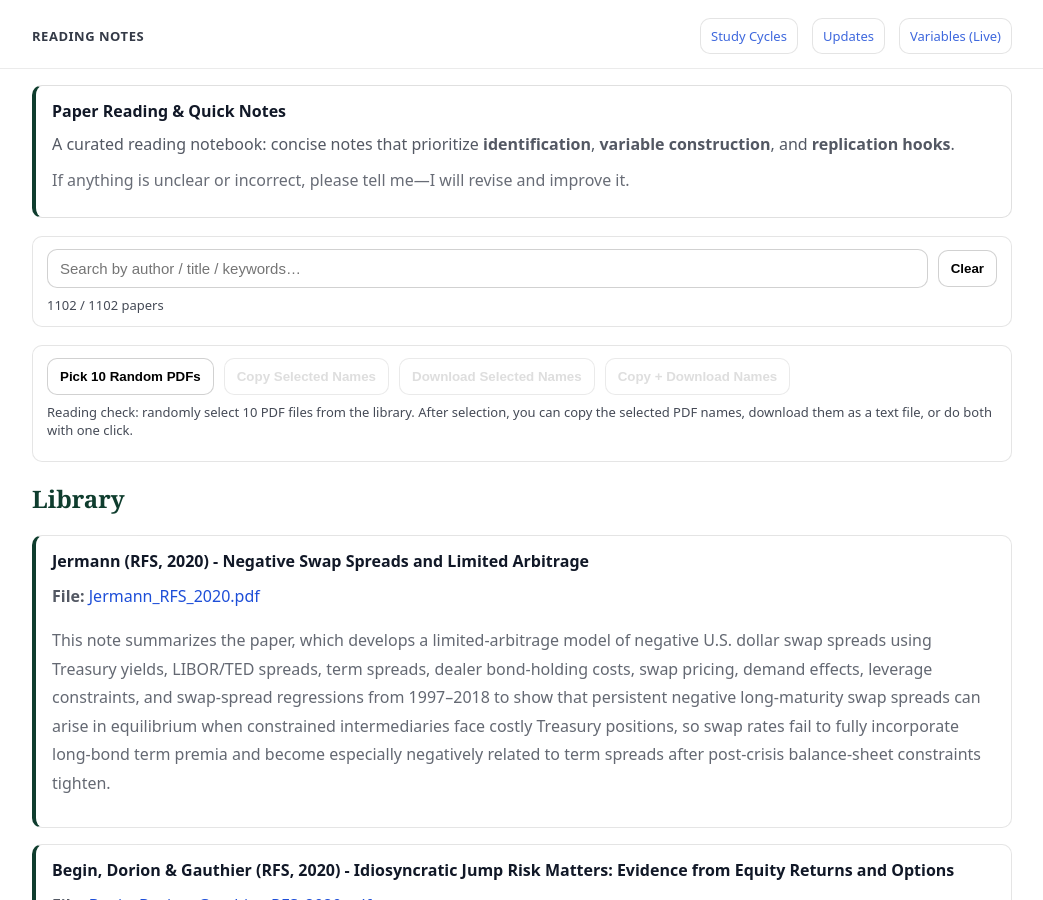
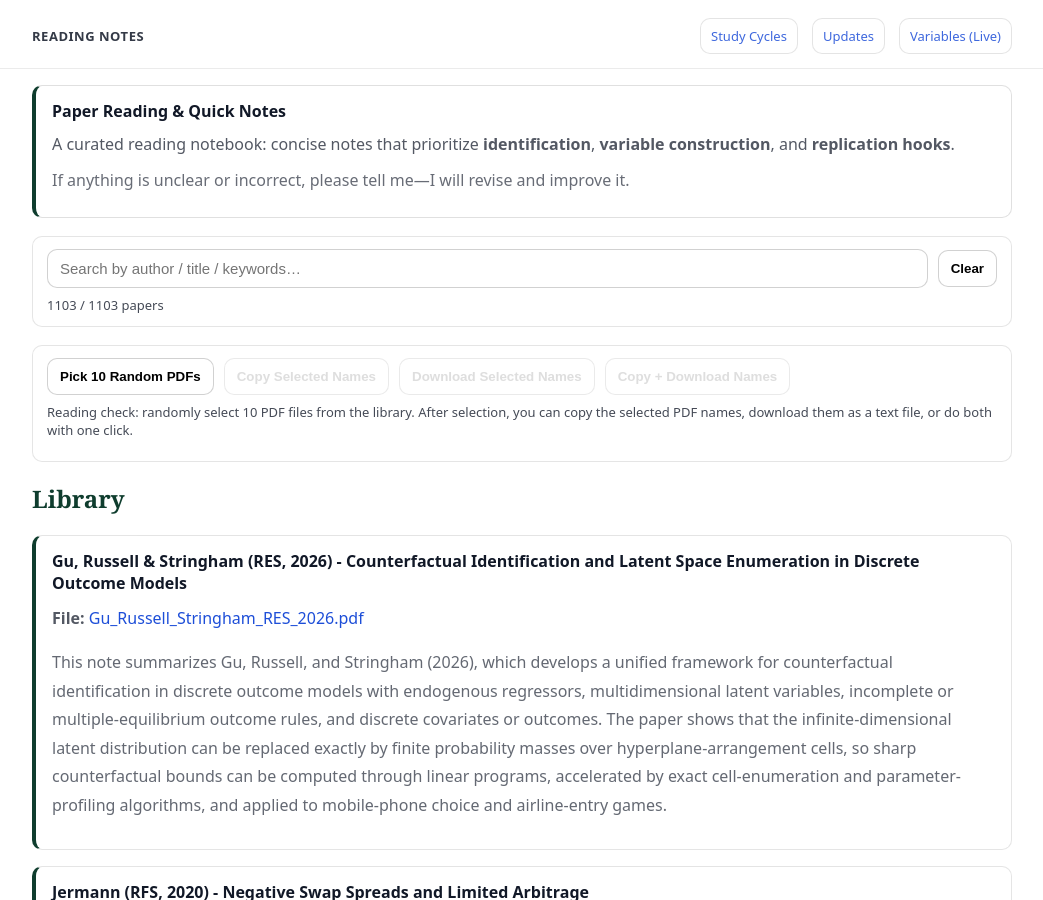
Before and after one commit to yaxinzn/study-archive, a Jekyll site: the page built from reading/index.md, in a window 1280 px wide and 900 px high. Shown: the whole window, without its empty margins (118-1161 px from the left). Built offline with Jekyll 4.4.1, drawn with Linux system fonts in a browser that asks for light colours.

Commit message:
Reading: add/update Gu_Russell_Stringham_RES_2026.pdf

```diff
--- a/_data/reading.yml
+++ b/_data/reading.yml
@@ -1,3 +1,7 @@
+- title: "Gu, Russell & Stringham (RES, 2026) - Counterfactual Identification and Latent Space Enumeration in Discrete Outcome Models"
+  file: "Gu_Russell_Stringham_RES_2026.pdf"
+  desc: "This note summarizes Gu, Russell, and Stringham (2026), which develops a unified framework for counterfactual identification in discrete outcome models with endogenous regressors, multidimensional latent variables, incomplete or multiple-equilibrium outcome rules, and discrete covariates or outcomes. The paper shows that the infinite-dimensional latent distribution can be replaced exactly by finite probability masses over hyperplane-arrangement cells, so sharp counterfactual bounds can be computed through linear programs, accelerated by exact cell-enumeration and parameter-profiling algorithms, and applied to mobile-phone choice and airline-entry games."
+
 - title: "Jermann (RFS, 2020) - Negative Swap Spreads and Limited Arbitrage"
   file: "Jermann_RFS_2020.pdf"
   desc: "This note summarizes the paper, which develops a limited-arbitrage model of negative U.S. dollar swap spreads using Treasury yields, LIBOR/TED spreads, term spreads, dealer bond-holding costs, swap pricing, demand effects, leverage constraints, and swap-spread regressions from 1997–2018 to show that persistent negative long-maturity swap spreads can arise in equilibrium when constrained intermediaries face costly Treasury positions, so swap rates fail to fully incorporate long-bond term premia and become especially negatively related to term spreads after post-crisis balance-sheet constraints tighten."
```
Also changed, not shown: 1 other file.
